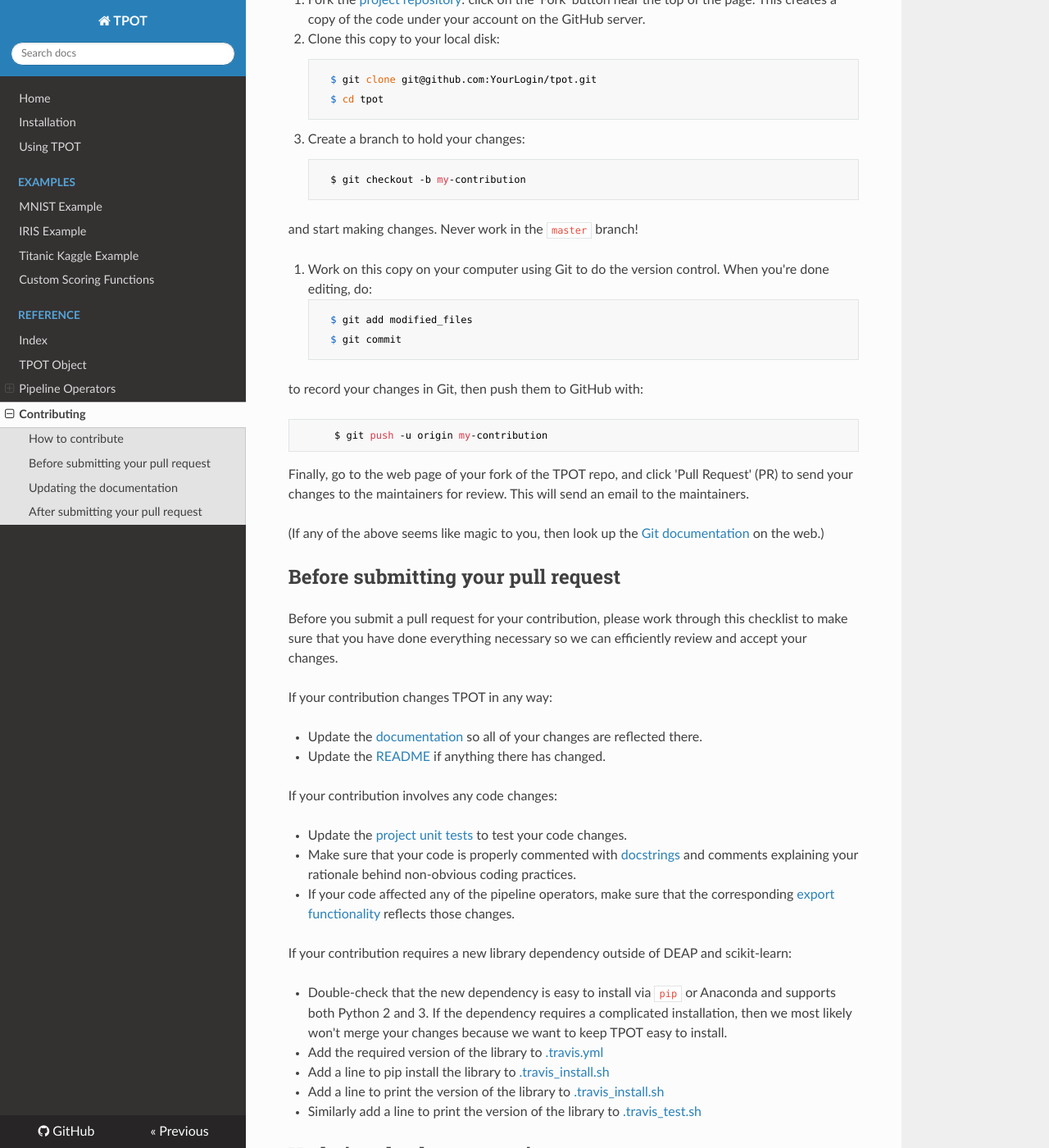
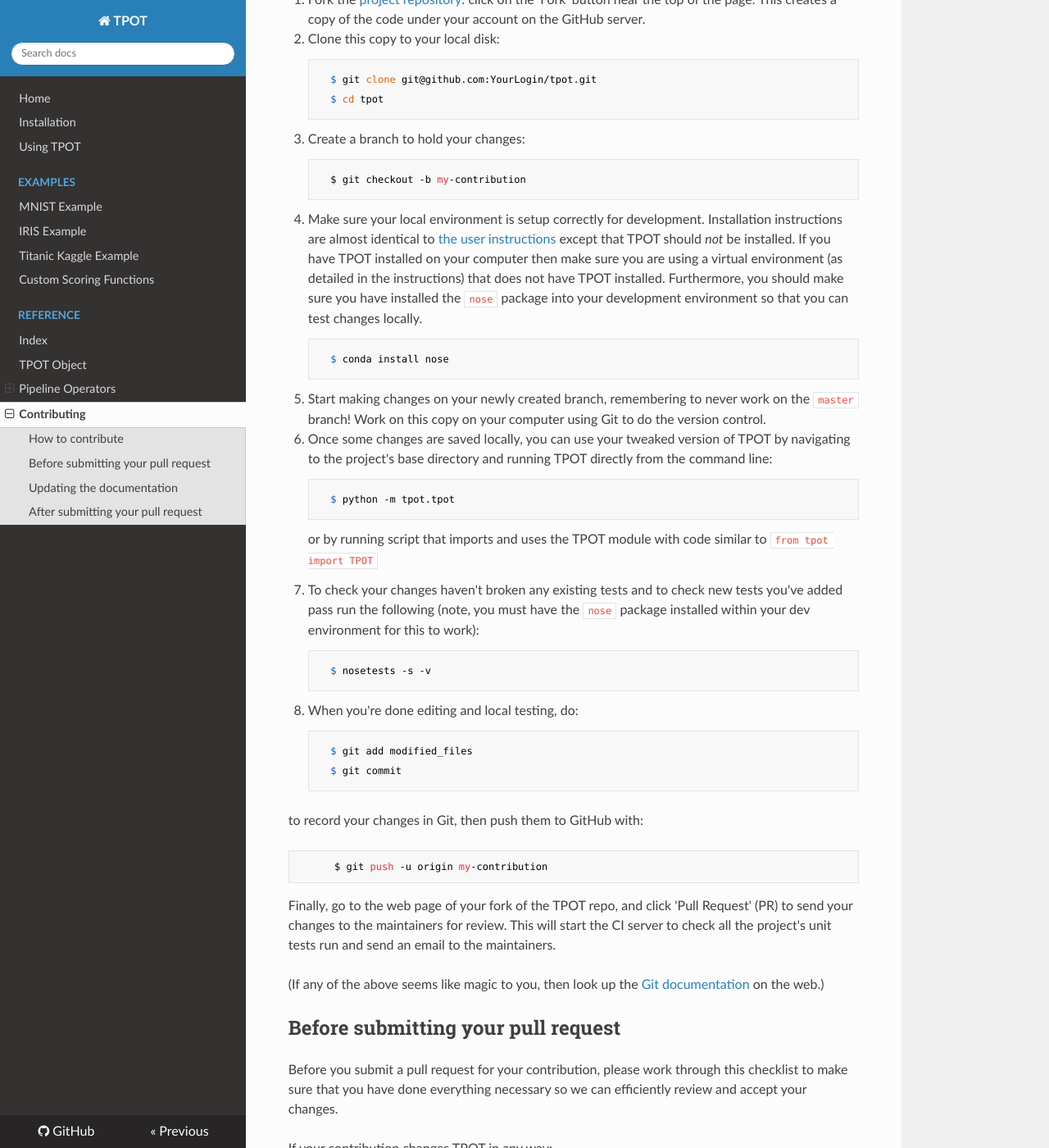
Before and after one commit to EpistasisLab/tpot, an MkDocs documentation site: the page built from docs/sources/contributing.md, in a window 1280 px wide and 1400 px high, scrolled down 348 px. Shown: the whole window at 82% size. Built offline with MkDocs 1.6.1, drawn with Linux system fonts in a browser that asks for light colours; nearby versions of some CDN libraries; old or Windows-style settings are respelled for this version of MkDocs.

Commit message:
added more steps to contributing docs

```diff
--- a/docs/sources/contributing.md
+++ b/docs/sources/contributing.md
@@ -21,10 +21,23 @@
 
           $ git checkout -b my-contribution
 
-   and start making changes. Never work in the ``master`` branch!
+4. Make sure your local environment is setup correctly for development. Installation instructions are almost identical to [the user instructions](installing.md) except that TPOT should *not* be installed. If you have TPOT installed on your computer then make sure you are using a virtual environment (as detailed in the instructions) that does not have TPOT installed. Furthermore, you should make sure you have installed the `nose` package into your development environment so that you can test changes locally.
 
-4. Work on this copy on your computer using Git to do the version
-   control. When you're done editing, do:
+          $ conda install nose
+
+5. Start making changes on your newly created branch, remembering to never work on the ``master`` branch! Work on this copy on your computer using Git to do the version control.
+
+6. Once some changes are saved locally, you can use your tweaked version of TPOT by navigating to the project's base directory and running TPOT directly from the command line:
+
+          $ python -m tpot.tpot
+
+    or by running script that imports and uses the TPOT module with code similar to `from tpot import TPOT`
+
+7. To check your changes haven't broken any existing tests and to check new tests you've added pass run the following (note, you must have the `nose` package installed within your dev environment for this to work):
+
+          $ nosetests -s -v
+
+8. When you're done editing and local testing, do:
 
           $ git add modified_files
           $ git commit
@@ -33,9 +46,7 @@
 
           $ git push -u origin my-contribution
 
-Finally, go to the web page of your fork of the TPOT repo,
-and click 'Pull Request' (PR) to send your changes to the maintainers for
-review. This will send an email to the maintainers.
+Finally, go to the web page of your fork of the TPOT repo, and click 'Pull Request' (PR) to send your changes to the maintainers for review. This will start the CI server to check all the project's unit tests run and send an email to the maintainers.
 
 (If any of the above seems like magic to you, then look up the
 [Git documentation](http://git-scm.com/documentation) on the web.)
```
